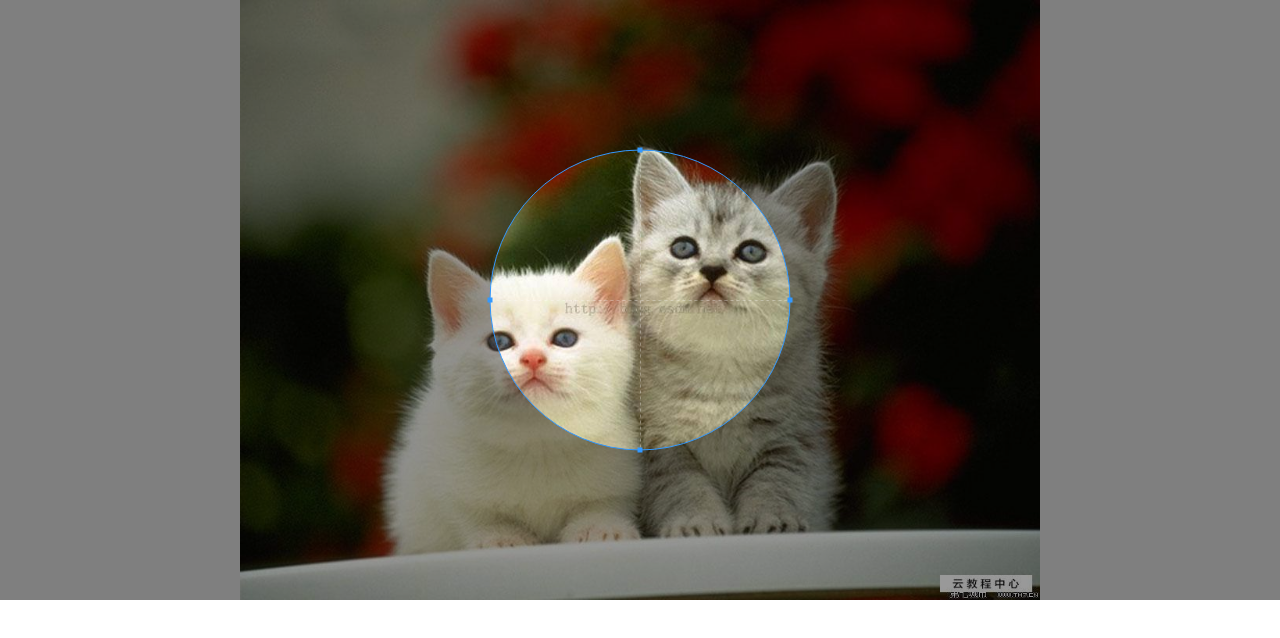
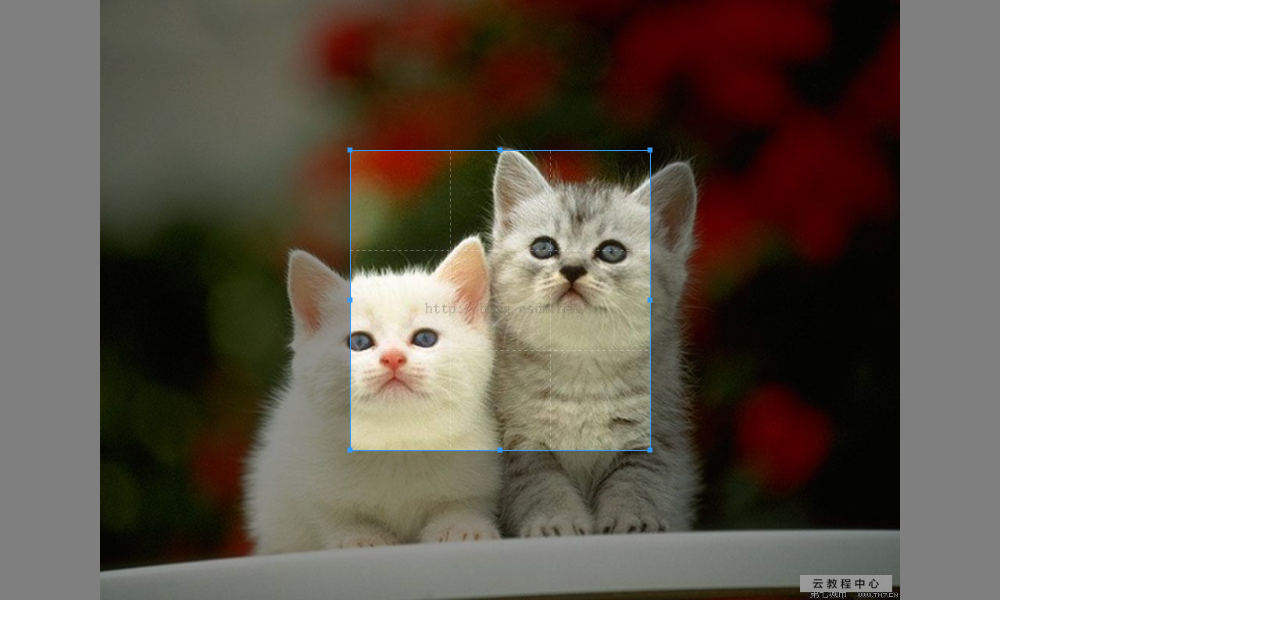
Before and after one commit to linlinyang/js_image, a plain HTML site: page jCrop.html in a window 1280 px wide. Drawn offline with Linux system fonts and the light colour scheme.

Commit message:
add recommoend

```diff
--- a/jCrop.html
+++ b/jCrop.html
@@ -24,7 +24,7 @@
 	    .clearfix { *zoom:1; }
 
 		.model{
-			width: 100%;
+			width: 1000px;
 			height: 600px;
 			background: rgba(0,0,0,0.5);
 			z-index: 9999;
@@ -85,11 +85,9 @@
 		function ready(){
 			var ss = jCrop('images/cat.jpg',{
 				el: '#crop',
-				cropType: 'circle',
+				/*cropType: 'circle',*/
 				resizable: true,
-				beforeCreate: function(){
-					console.log('before crop');
-				}
+				created: function(canvas,width,height){				}
 			});
 
 
--- a/js/jCrop.js
+++ b/js/jCrop.js
@@ -1,3 +1,7 @@
+/*!
+ * jCrop.js v1.0.0
+ * (c) 2018-2018 Zoro Yang
+ */
 (function(win,doc){
 	var MOUSECURSORMOVE = 2,
 		MOUSECURSORNWRESIZE = 11,
@@ -20,8 +24,8 @@
 	tempDiv = null;
 
 	/*
-	* class extend by prototype
-	* @params{superClass} Fucntion;The parent class
+	* 原型继承
+	* @params{superClass} Fucntion;父类
 	*/
 	Function.prototype.prototypeExtend = function(superClass){
 		if(superClass.prototype){
@@ -39,8 +43,8 @@
 	};
 
 	/*
-	* check some value is object or not
-	* @params{obj};Inspected object
+	* 是否为对象
+	* @params{obj};被检测对象
 	* @return Boolean;
 	*/
 	function isObject(obj){
@@ -48,9 +52,9 @@
 	}
 
 	/*
-	* merge one or more object to the first object,just like Object.assign
-	* @params{to,...} Object;
-	* return Object;
+	* 浅拷贝合并多个对象到第一个
+	* @params{to,...} Object;参数都是对象类型
+	* @return Object;
 	*/
 	function assign(to){
 		var len = arguments.length;
@@ -75,44 +79,76 @@
 	}
 
 	/*
-	* call hook function
+	* 钩子函数
+	* @params{target} Object;执行对象
+	* @params{hook} String;钩子函数名称
 	*/
 	function callhook(target,hook){
-		var hookFunc = target._opts[hook];
+		var hookFunc = target._opts[hook],
+			args = Array.prototype.slice.call(arguments,2);
 		if(hookFunc && typeof hookFunc === 'function'){
-			hookFunc.call(target);
+			hookFunc.apply(target,args);
 		}
 	}
 
 	/*
-	* computed distance of two points
+	* 计算两点间距离
+	* @params{sx} Number;起点x坐标
+	* @params{sy} Number;起点y坐标
+	* @params{dx} Number;终点x坐标
+	* @params{dy} Number;终点y坐标
 	*/
 	function distanceComputed(sx,sy,dx,dy){
 		return Math.sqrt(Math.pow(dx - sx,2) + Math.pow(dy - sy,2));
 	}
 
 	/*
-	* draw rect by direction
+	* 根据方向绘制矩形，默认顺时针
+	* 原生CanvasRenderingContext2D.rect不能按逆时针方向绘制矩形
 	*
 	* @params {ctx},CanvasRenderingContext2D;
-	* @params {x} Number;The X coordinate
-	* @parmas {y} Number;The Y coordinate
-	* @params {width} Number;The rect width
-	* @params {height} Number;The rect height
-	* @params {direction} Boolean;True will be counterclockwise
+	* @params {x} Number;矩形起点x坐标
+	* @parmas {y} Number;矩形起点y坐标
+	* @params {width} Number;矩形宽度
+	* @params {height} Number;矩形高度
+	* @params {direction} Boolean;True 逆时针，False顺时针
 	*/
 	function rect(ctx,x,y,width,height,direction){
-		if(!!direction){//counterclockwise
+		if(!!direction){//逆时针绘制矩形
 			ctx.moveTo(x,y);
 			ctx.lineTo(x,y + height)
 			ctx.lineTo(x + width,y + height);
 			ctx.lineTo(x + width,y);
-		}else{//clockwise
+		}else{//顺时针，调用原生方法
 			ctx.rect(x,y,width,height);
 		}
 		ctx.closePath();
 	}
 
+	/*
+	* 获取元素相对body偏移量
+	*/
+	function offset(el){
+		var pat = el,
+			top = 0,
+			left = 0;
+
+		while(pat){
+			top += pat.offsetTop;
+			left += pat.offsetLeft;
+			pat = pat.offsetParent;
+		}
+		return {
+			'top': top,
+			'left': left
+		}
+	}
+
+	/*
+	* 克隆画布及画布里绘制内容
+	* @params{oldCanvas} HTMLElement;被克隆的画布元素
+	* @return HTMLElement;返回新的画布元素
+	*/
 	function cloneCanvas(oldCanvas){
 		var newCanvas = document.createElement('canvas'),
 			context = newCanvas.getContext('2d');
@@ -132,24 +168,23 @@
 	var uid = 0;
 
 	/*
-	* The Croper Class
-	* Provide the viewport and handle event as the main function
+	* 核心类，控制及绘制图片背景，开放接口
 	*/
 	function Croper(srcOrImg,options){
-		assign(this,{
+		assign(this,{//合并参数
 			_maxSize: 2000,
 			quality: 1,
 			type: 'image/png'
 		},this._opts = options);
-
-		callhook(this,'beforeCreate');
 
 		this._loadImg(srcOrImg,this._init);
 		this._uid = ++uid;
 	}
 
 	/*
-	* load img for string or image element
+	* 加载图片
+	* @params{srcOrImg} String | HTMLElement;图片地址或图片元素
+	* @params{callback} Function;图片加载完异步回调
 	*/
 	Croper.prototype._loadImg = function(srcOrImg,callback){
 		var that = this,
@@ -167,7 +202,7 @@
 			var canvas = document.createElement('canvas'),
 				ctx = canvas.getContext('2d');
 			try{
-				ctx.drawImage(this,0,0,0,0);//testing img can be loaded or not
+				ctx.drawImage(this,0,0,0,0);//检查图片是否能被加载
 				canvas = ctx = null;
 
 				that._img = this;
@@ -185,7 +220,7 @@
 	};
 
 	/*
-	* init the canvas and draw back img,crop box when the img has been loaded
+	* 初始化图片大小，监测是否超出最大尺寸，重置图片背景和裁剪框
 	*/
 	Croper.prototype._init = function(){
 		this._checkImageSize();
@@ -196,9 +231,7 @@
 	};
 
 	/*
-	* compress the img proportionally while it width or height longer than the maxSize
-	*
-	* canvas cannot load img which width or height longer than maxSize by setted
+	* 限制图片最大宽度或高度，超出则等比缩小
 	*/
 	Croper.prototype._checkImageSize = function(){
 		var img = this._img,
@@ -207,7 +240,7 @@
 			maxSize = this._maxSize,
 			max = Math.max(imgWidth,imgHeight);
 
-		if(max > maxSize){
+		if(max > maxSize){//超出最大尺寸限制
 			var ratio = maxSize / max;
 			img.width = this._imgWidth = imgWidth * ratio;
 			img.height = this._imgHeight = imgHeight * ratio;
@@ -215,7 +248,7 @@
 	};
 
 	/*
-	* Init the viewport size by the view element if provided, or the img img size
+	* 根据容器来设置画布大小，没有则按照图片大小设置
 	*/
 	Croper.prototype._checkCropperSize = function(){
 		var el = this.el,
@@ -236,7 +269,7 @@
 			var clientWidth = el.clientWidth,
 				clientHeight = el.clientHeight,
 				minRatio = Math.max(originWidth / clientWidth,originHeight / clientHeight);
-			if(minRatio > 1){//compress the img proportionally while the img bigger than the view
+			if(minRatio > 1){//等比缩小图片大小如果图片大小超出容器大小，然后设置画布大小
 				this.clientWidth = this._img.width = originWidth / minRatio;
 				this.clientHeight = this._img.height = originHeight / minRatio;
 			}
@@ -244,33 +277,52 @@
 
 	};
 
+	/*
+	* 重置画布大小、放大缩小比例、旋转度数并重绘
+	*/
 	Croper.prototype.reset = function(){
-		this._checkCropperSize();//reset viewport box size
+		//重置画布大小啊
+		this._checkCropperSize();
 
-		//reset transform status
+		//重置画布放大缩小比例、旋转度数
 		this.scaleX = 1;
 		this.scaleY = 1;
 		this.rotateZ = 0;
 
+		//重新装载画布及裁剪框
 		this._installViewport();
 
+		//初始化事件绑定
+		this._initEvent();
+
+		//重绘画布及裁剪框
 		this._redraw();
 		this.showCroper();
+
+		callhook(this,'created',this.canvas,this.clientWidth,this.clientHeight);
 	};
 
+	/*
+	* 装载画布及裁剪框
+	*/
 	Croper.prototype._installViewport = function(){
+		//如果存在旧的画布，则解除旧的画布的绑定事件
+		this.off();
 		var width = this.clientWidth,
 			height = this.clientHeight,
-			canvas = this.canvas = doc.createElement('canvas');
+			canvas = this.canvas = doc.createElement('canvas');//生成新的画布
 
 		canvas.innerHTML = '浏览器不支持canvas';
 		canvas.width = width;
 		canvas.height = height;
 
+		//装载裁剪框及重置
 		this._installCropBox(this.cropType);
-		this._initEvent();
 	};
 
+	/*
+	* 在画布上重绘背景图、裁剪框
+	*/
 	Croper.prototype._redraw = function(){
 		var canvas = this.canvas,
 			width = this.clientWidth,
@@ -293,13 +345,15 @@
 
 		ctx.restore();
 
+		//备份当前状态的背景图画布
 		this._beikCanvas = cloneCanvas(canvas);
 
+		//裁剪框重绘
 		this._cropBox && this._cropBox._redraw();
 	};
 
 	/*
-	* append this viewport to the view provided
+	* 在画布容器中展示画布
 	*/
 	Croper.prototype.showCroper = function(){
 		var canvas = this.canvas,
@@ -312,7 +366,7 @@
 	};
 
 	/*
-	* draw the crop box
+	* 装载裁剪框并重绘
 	*/
 	Croper.prototype._installCropBox = function(cropType){
 		var cropBox = this._cropBox;
@@ -322,26 +376,28 @@
 				canvas: this.canvas,
 				croperWidth: this.clientWidth,
 				croperHeight: this.clientHeight,
-				type: this.type,
-				quality: this.quality,
-				resizable: this.resizable
+				type: this.type,//图片类型
+				quality: this.quality,//图片质量
+				resizable: this.resizable//裁剪框是否可拉伸变形
 			});
 		switch(cropType){
-			case 'circle'://draw the cricle crop box
+			case 'circle'://圆形裁剪框
 				cropBox = new CircleCropBox(cropBoxOpts);
 				break;
-			default://draw the rect crop box
+			default://矩形裁剪框
 				cropBox = new CropBox(cropBoxOpts);
 		}
 
 		this._cropBox = cropBox;
 		cropBox._parent = this;
 
+		//裁剪框重置
 		cropBox.reset();
 	};
 
 	/*
-	* rotate this viewport image
+	* 旋转画布，即旋转背景图
+	* @params{deg} Number;旋转度数，正数顺时针，负数逆时针
 	*/
 	Croper.prototype.rotate = function(deg){
 		this.rotateZ = parseFloat(deg);
@@ -350,7 +406,9 @@
 	};
 
 	/*
-	* scale this viewport image
+	* 缩放画布，即缩放背景图,最小不能缩小到原来的0.5，最大不能放大到原来的3倍
+	* @params{scaleX} Number;水平方向缩放
+	* @params{scaleY} Number;垂直方向缩放
 	*/
 	Croper.prototype.scale = function(scaleX,scaleY){
 		this.scaleX = Math.min(Math.max(parseFloat(scaleX),0.5),3);
@@ -360,7 +418,10 @@
 	};
 
 	/*
-	* add event listener on this canvas
+	* 当前画布事件绑定
+	* @params{event} String;事件类型
+	* @params{handle} Function;事件操作方法
+	* @params{isBobble} Boolean;是否冒泡
 	*/
 	Croper.prototype.on = function(event,handle,isBobble){
 		var canvas = this.canvas,
@@ -377,11 +438,17 @@
 	};
 
 	/*
-	* remove event listener from this canvas
+	* 移除指定绑定事件，如果参数为0则移除所有绑定事件
+	* @params{event} String;要移除的事件类型
+	* @params{handle} Function;要移除的事件方法
+	* @params{isBobble} Boolean;是否冒泡
 	*/
 	Croper.prototype.off = function(event,handle,isBobble){
-		var canvas = this.canvas,
-			cacheEvents = this._cacheEvents,
+		var canvas = this.canvas;
+
+		if(!canvas){return ; }
+
+		var cacheEvents = this._cacheEvents,
 			len = cacheEvents.length;
 
 		while(len--){
@@ -401,10 +468,11 @@
 				canvas.removeEventListener(type,curHandle,curIsBobble);
 			}
 		}
+		!arguments.length && (cacheEvents = []);
 	}
 
 	/*
-	* add event listeners on this canvas
+	* 初始化当前画布绑定事件
 	*/
 	Croper.prototype._initEvent = function(){
 		var canvas = this.canvas;
@@ -413,10 +481,13 @@
 		this.on('mousemove',this._dragging.bind(this));
 		this.on('mouseup',this._endDrag.bind(this));
 		this.on(MOUSEWHEELEVENT,this._scroll.bind(this));
+		this.on('touchstart',this._touchStart.bind(this),false);
+		this.on('touchmove',this._touchMove.bind(this),false);
+		this.on('touchend',this._touchEnd.bind(this),false);
 	};
 
 	/*
-	* before drag
+	* 鼠标点击事件
 	*/
 	Croper.prototype._beginDrag = function(e){
 		var cropBox = this._cropBox;
@@ -425,7 +496,7 @@
 	};
 
 	/*
-	* dragging
+	* 鼠标移动事件
 	*/
 	Croper.prototype._dragging = function(e){
 		var cropBox = this._cropBox;
@@ -434,7 +505,7 @@
 	};
 
 	/*
-	* after dragging
+	* 鼠标松开事件
 	*/
 	Croper.prototype._endDrag = function(e){
 		var cropBox = this._cropBox;
@@ -442,6 +513,38 @@
 		cropBox.endDrag && cropBox.endDrag.call(cropBox,e.offsetX,e.offsetY);
 	};
 
+	/*
+	* 屏幕touch start事件
+	*/
+	Croper.prototype._touchStart = function(e){
+		e.preventDefault();
+		var touches = e.touches,
+			fingersNum = touches.length,
+			finger;
+
+		if(fingersNum == 1){
+			finger = e.changedTouches[0];
+			var parentOffset = offset(this.canvas);
+			this._dragging({
+				offsetX: finger.clientX - parentOffset.left,
+				offsetY: finger.clientY - parentOffset.top
+			});
+		}else if(fingersNum == 2){
+			console.log('bb');
+		}
+	};
+
+	Croper.prototype._touchMove = function(e){
+		e.preventDefault();
+	};
+
+	Croper.prototype._touchEnd = function(e){
+		e.preventDefault();
+	};
+
+	/*
+	* 鼠标滚轮事件
+	*/
 	Croper.prototype._scroll = function(e){
 		var type = e.type,
 			wheelDelta = e.wheelDelta
@@ -459,7 +562,7 @@
 	};
 
 	/*
-	* cut the crop box selectd area and return it as img base64
+	* 裁剪结果，返回base64图片
 	* @return String {base64}
 	*/
 	Croper.prototype.cut = function(){
@@ -467,24 +570,24 @@
 	};
 
 	/*
-	* destroy this cropper object
+	* 销毁
 	*/
 	Croper.prototype.destroy = function(){
-		this._cropBox && this._cropBox.destroy();
+		this._cropBox && this._cropBox.destroy();//销毁裁剪框
 		this._cropBox = null;
 
-		this.off();
+		this.off();//注销绑定事件
 
 		var el = this.el;
-		el && el.removeChild(this.canvas);
+		el && el.removeChild(this.canvas);//清除
 
 		this._cacheEvents = null;
 		this.canvas = null;
 	};
 
 	/*
-	* The crop box Class
-	* draw the select shape,drag to select area,and cut it
+	* 矩形裁剪框类
+	* 绘制矩形裁剪框，实现拖拽、裁剪功能
 	*/
 	function CropBox(options){
 		assign(this,{
@@ -498,7 +601,7 @@
 	}
 
 	/*
-	* reset width,height,x and y for the cropbox
+	* 重置矩形裁剪框大小，位置居中
 	*/
 	CropBox.prototype.reset = function(){
 		var croperWidth = this.croperWidth,
@@ -508,12 +611,15 @@
 			cropBoxHeight = this.cropBoxHeight,
 			width,height;
 
-		this.width = width = cropBoxWidth ? cropBoxWidth : minimumLength / 2;
-		this.height = height = cropBoxHeight ? cropBoxHeight : minimumLength / 2;
+		this.width = width = Math.min(cropBoxWidth ? cropBoxWidth : minimumLength / 2,croperWidth);
+		this.height = height = Math.min(cropBoxHeight ? cropBoxHeight : minimumLength / 2,croperHeight);
 		this.x = (croperWidth - width) / 2;
 		this.y = (croperHeight - height) / 2;
 	};
 
+	/*
+	* 矩形裁剪框重绘
+	*/
 	CropBox.prototype._redraw = function(){
 		var croperWidth = this.croperWidth,
 			croperHeight = this.croperHeight,
@@ -530,6 +636,9 @@
 		this._updateProperty();
 	};
 
+	/*
+	* 绘制矩形裁剪框之外的阴影
+	*/
 	CropBox.prototype.drawShadow = function(x,y){
 		var canvas = this.canvas,
 			ctx = canvas.getContext('2d'),
@@ -550,6 +659,9 @@
 		ctx.restore();
 	}
 
+	/*
+	* 绘制矩形裁剪框内容
+	*/
 	CropBox.prototype.drawContent = function(x,y){
 		var canvas = this.canvas,
 			ctx = canvas.getContext('2d'),
@@ -557,13 +669,18 @@
 			height = this.height,
 			lineStyle = this.lineStyle;
 
+		//绘制矩形裁剪框
 		drawGrid(ctx,x,y,width,height,lineStyle,this.dashLineStyle);
+		//绘制拉伸点在裁剪框边线中间部分
 		this.resizable && addDotsOnGrid(ctx,x,y,width,height,Math.max(this.dotSize,1),this.resizeDotStyle);
 	};
 
+	/*
+	* 绘制矩形裁剪框及中间虚线
+	*/
 	function drawGrid(ctx,x,y,width,height,lineStyle,dashLineStyle){
 		/*
-		* canvas has bugs on draw 1px line,fixed it by covert coordinate
+		* 画布在绘制1px线的时候的bug，需要转换坐标
 		* @example
 		*  (10,20) => (10.5,20.5)
 		*  (10.3,20.7) => (10.5,20.5)
@@ -578,15 +695,12 @@
 			covertNumToHalf(y),
 			width,
 			height
-		);//Draw the crop box grid
+		);//绘制矩形边框
 		ctx.stroke();
 
 		ctx.restore();
 
-		/*
-		* Draw two dashes in each of the horizontal and vertical directions
-		*/
-		drawDashLine(
+		drawDashLine(//垂直虚线左三分之一处
 			ctx,
 			covertNumToHalf(x + width / 3),
 			covertNumToHalf(y),
@@ -594,7 +708,7 @@
 			covertNumToHalf(y + height),
 			dashLineStyle
 		);
-		drawDashLine(
+		drawDashLine(//垂直虚线右三分之一处
 			ctx,
 			covertNumToHalf(x + (width / 3) * 2),
 			covertNumToHalf(y),
@@ -602,7 +716,7 @@
 			covertNumToHalf(y + height),
 			dashLineStyle
 		);
-		drawDashLine(
+		drawDashLine(//水平虚线上三分之一处
 			ctx,
 			covertNumToHalf(x),
 			covertNumToHalf(y + height / 3),
@@ -610,7 +724,7 @@
 			covertNumToHalf(y + height / 3),
 			dashLineStyle
 		);
-		drawDashLine(
+		drawDashLine(//水平虚线下三分之一处
 			ctx,
 			covertNumToHalf(x),
 			covertNumToHalf(y + (height / 3) * 2),
@@ -618,9 +732,18 @@
 			covertNumToHalf(y + (height / 3) * 2),
 			dashLineStyle
 		);
-		/*end of draw dashes*/
 	}
 
+	/*
+	* 绘制虚线
+	* @params{ctx} CanvasRenderingContext2D;
+	* @params{sx} Number;起点x坐标
+	* @params{sy} Number;起点y坐标
+	* @params{dx} Number;终点x坐标
+	* @params{dy} Number;终点y坐标
+	* @params{strokeStyle} String;线条颜色
+	* @params{dashLength} Number;虚线长度,默认为 3
+	*/
 	function drawDashLine(ctx,sx,sy,dx,dy,strokeStyle,dashLength){
 		dashLength = dashLength || 3;
 
@@ -644,14 +767,17 @@
 		ctx.restore();
 	}
 
+	/*
+	* 数值转换，向下取整加0.5
+	* @params{num} Number;
+	* @return Number;
+	*/
 	function covertNumToHalf(num){
-		num = Number(num);
-
 		return parseInt(num) + 0.5;
 	}
 
 	/*
-	* draw dots on the grid for resize it
+	* 绘制拉伸点在矩形裁剪框
 	*/
 	function addDotsOnGrid(ctx,x,y,width,height,dotSize,resizeDotStyle){
 		dotSize = dotSize || 5;
@@ -675,7 +801,7 @@
 	}
 
 	/*
-	* draw rect by x,y,width,height and fill it
+	* 绘制并填充矩形
 	*/
 	function drawFillRect(ctx,x,y,size){
 		ctx.beginPath();
@@ -683,6 +809,9 @@
 		ctx.fill();
 	}
 
+	/*
+	* 更新属性至Croper对象
+	*/
 	CropBox.prototype._updateProperty = function(){
 		var parent = this._parent,
 			child = this;
@@ -695,11 +824,18 @@
 		});
 	}
 
+	/*
+	* 拖拽之前，判断拖拽类型并保存
+	*/
 	CropBox.prototype.beforeDrag = function(x,y){
 		this._distanceX = x - this.x;
 		this._distanceY = y - this.y;
 		this._hoverStatus = this.mouseWheelPositioning(x,y);
 	};
+
+	/*
+	* 根据拖拽类型拖拽
+	*/
 	CropBox.prototype.dragging = function(x,y){
 		var canvas = this.canvas,
 			startX = this.x,
@@ -764,6 +900,9 @@
 		this._parent._redraw();
 	};
 
+	/*
+	* 结束拖拽
+	*/
 	CropBox.prototype.endDrag = function(x,y){
 		this._hoverStatus = null;
 		this.mouseWheelPositioning(x,y);
@@ -776,6 +915,9 @@
 		};
 	};
 
+	/*
+	* 判断鼠标形状
+	*/
 	CropBox.prototype.mouseWheelPositioning = function(x,y){
 		var canvas = this.canvas,
 			startX = this.x,
@@ -855,6 +997,9 @@
 
 	};
 
+	/*
+	* 生成裁剪结果
+	*/
 	CropBox.prototype.cut = function(){
 		var x = this.x,
 			y = this.y,
@@ -877,15 +1022,24 @@
 		return resCanvas.toDataURL(this.type,this.quality);
 	};
 
+	/*
+	* 销毁裁剪框
+	*/
 	CropBox.prototype.destroy = function(){
 		this.canvas = this._parent = null;
 	};
 
+	/*
+	* 圆形裁剪框
+	*/
 	function CircleCropBox(options){
 		CropBox.call(this,options);
 	}
 	CircleCropBox.prototypeExtend(CropBox);
 
+	/*
+	* 重置圆形裁剪框半径和位置
+	*/
 	CircleCropBox.prototype.reset = function(){
 		var croperWidth = this.croperWidth,
 			croperHeight = this.croperHeight,
@@ -900,6 +1054,9 @@
 
 	};
 
+	/*
+	* 圆形裁剪框重绘
+	*/
 	CircleCropBox.prototype._redraw = function(){
 		var croperWidth = this.croperWidth,
 			croperHeight = this.croperHeight,
@@ -915,6 +1072,9 @@
 		this._updateProperty();
 	};
 
+	/*
+	* 更新属性至Croper对象
+	*/
 	CircleCropBox.prototype._updateProperty = function(){
 		var parent = this._parent,
 			child = this;
@@ -926,6 +1086,9 @@
 		});
 	}
 
+	/*
+	* 绘制圆形裁剪框之外的阴影
+	*/
 	CircleCropBox.prototype.drawShadow = function(x,y){
 		var canvas = this.canvas,
 			ctx = canvas.getContext('2d'),
@@ -940,22 +1103,31 @@
 		ctx.fill();
 	};
 
+	/*
+	* 绘制圆形裁剪框内容
+	*/
 	CircleCropBox.prototype.drawContent = function(x,y){
 		var canvas = this.canvas,
 			ctx = canvas.getContext('2d'),
 			radius = this.radius,
 			lineStyle = this.lineStyle;
 
+		//绘制圆形裁剪框边框
 		drawCircleBox(ctx,x,y,radius,lineStyle,this.dashLineStyle);
+		//绘制拉伸点在边线中间
 		this.resizable && addDotsOnCircle(ctx,x,y,radius,Math.max(this.dotSize,1),this.resizeDotStyle);
 	};
 
+	/*
+	* 绘制圆形裁剪框
+	*/
 	function drawCircleBox(ctx,x,y,radius,lineStyle,dashLineStyle){
 		ctx.beginPath();
 		ctx.strokeStyle = lineStyle;
-		ctx.arc(x + radius,y + radius,radius,0,DOUBLEPI);
+		ctx.arc(x + radius,y + radius,radius,0,DOUBLEPI);//圆形裁剪框边框
 		ctx.stroke();
 
+		//中间绘制垂直虚线
 		drawDashLine(
 			ctx,
 			covertNumToHalf(x + radius),
@@ -965,6 +1137,7 @@
 			dashLineStyle
 		);
 
+		//中间绘制水平虚线
 		drawDashLine(
 			ctx,
 			covertNumToHalf(x),
@@ -975,16 +1148,22 @@
 		);
 	}
 
+	/*
+	* 绘制拖拽点在圆形裁剪框周边中点
+	*/
 	function addDotsOnCircle(ctx,x,y,radius,dotSize,resizeDotStyle){
 		ctx.fillStyle = resizeDotStyle;
 		dotSize = dotSize || 5;
 
-		drawFillRect(ctx,x + radius,y,dotSize);
-		drawFillRect(ctx,x + 2 * radius,y + radius,dotSize);
-		drawFillRect(ctx,x + radius,y + 2 * radius,dotSize);
-		drawFillRect(ctx,x,y + radius,dotSize);
+		drawFillRect(ctx,x + radius,y,dotSize);//center top
+		drawFillRect(ctx,x + 2 * radius,y + radius,dotSize);//right center
+		drawFillRect(ctx,x + radius,y + 2 * radius,dotSize);//center bottom
+		drawFillRect(ctx,x,y + radius,dotSize);//left center
 	}
 
+	/*
+	* 判断鼠标位置及拖拽状态
+	*/
 	CircleCropBox.prototype.mouseWheelPositioning = function(x,y){
 		var canvas = this.canvas,
 			startX = this.x,
@@ -1000,7 +1179,7 @@
 				&& x <= startX + dotSize / 2
 				&& y >= startY + radius - dotSize / 2
 				&& y <= startY + radius + dotSize / 2
-			){
+			){//left center
 				canvas.style.cursor = 'w-resize';
 				return MOUSECURSORWRESIZE;
 			}
@@ -1010,7 +1189,7 @@
 				&& x <= startX + radius + dotSize / 2
 				&& y >= startY - dotSize / 2
 				&& y <= startY + dotSize / 2
-			){
+			){//center top
 				canvas.style.cursor = 'n-resize';
 				return MOUSECURSORNRESIZE;
 			}
@@ -1020,7 +1199,7 @@
 				&& x <= startX + radius + dotSize / 2
 				&& y >= startY + 2 * radius - dotSize / 2
 				&& y <= startY + 2 * radius + dotSize / 2
-			){
+			){//center bottom
 				canvas.style.cursor = 's-resize';
 				return MOUSECURSORSRESIZE;
 			}
@@ -1030,14 +1209,14 @@
 				&& x <= startX + 2 * radius + dotSize / 2
 				&& y >= startY + radius - dotSize / 2
 				&& y <= startY + radius + dotSize / 2
-			){
+			){//right bottom
 				canvas.style.cursor = 'e-resize';
 				return MOUSECURSORERESIZE;
 			}
 
 		}
 
-		//move center from left top to center
+		//当前点移至圆形中间判断位置
 		startX += radius;
 		startY += radius;
 		if(distanceComputed(startX,startY,x,y) > radius){
@@ -1050,6 +1229,9 @@
 
 	};
 
+	/*
+	* 拖拽圆形裁剪框
+	*/
 	CircleCropBox.prototype.dragging = function(x,y){
 		var canvas = this.canvas,
 			startX = this.x,
@@ -1090,6 +1272,9 @@
 		this._parent._redraw();
 	};
 
+	/*
+	* 保存裁剪结果
+	*/
 	CircleCropBox.prototype.cut = function(){
 		var x = this.x,
 			y = this.y,
@@ -1111,6 +1296,7 @@
 		resCtx.clip();
 		resCtx.drawImage(beikCanvas,x,y,diameter,diameter,0,0,diameter,diameter);
 
+		//圆形裁剪结果必须是png格式图片
 		return resCanvas.toDataURL('image/png',this.quality);
 	};
 
```
